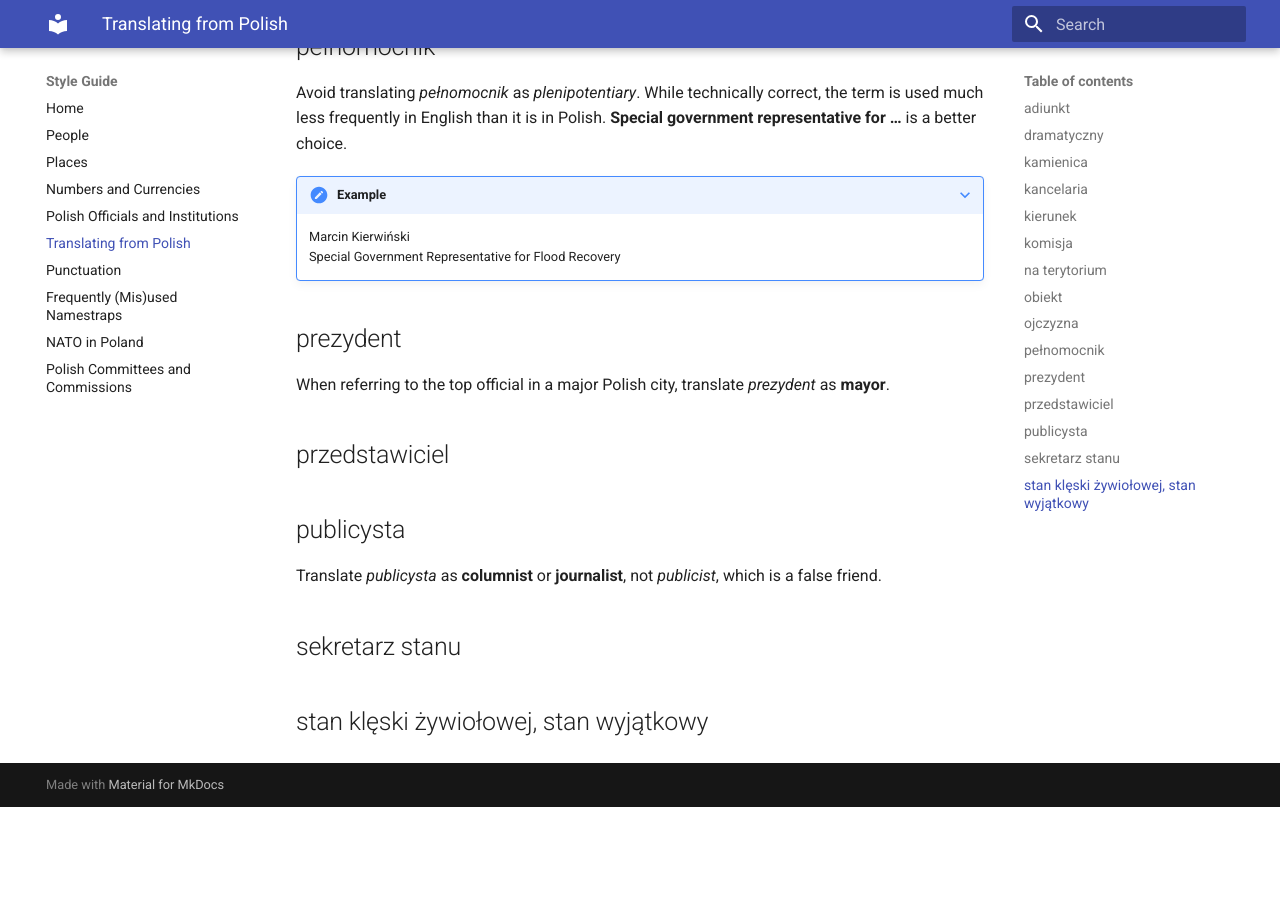
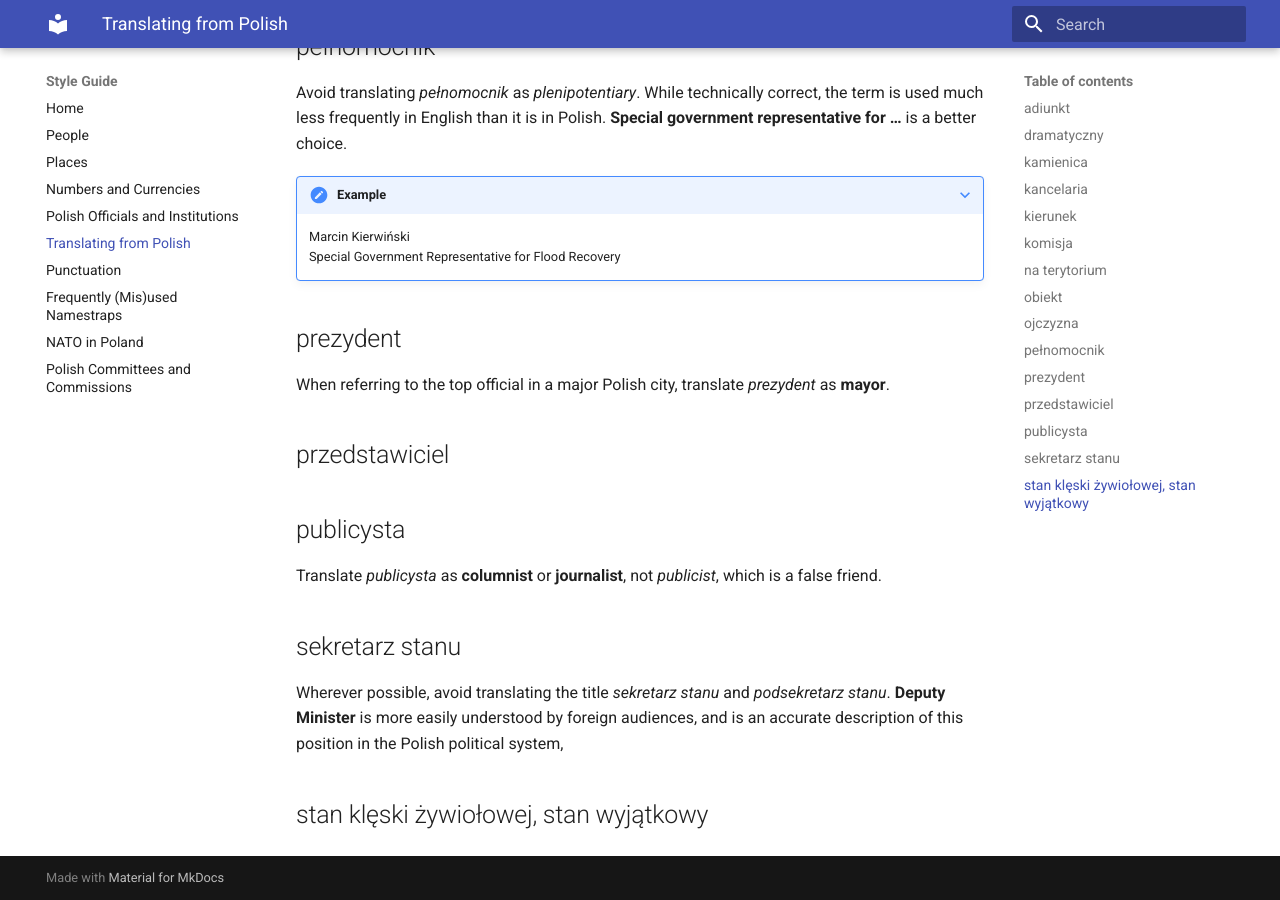
Before and after one commit to rthrbrs/styleguide, an MkDocs documentation site: the page built from docs/TranslatingFromPolish.md, in a window 1280 px wide and 900 px high, scrolled down 986 px. Built offline with MkDocs 1.6.1 and Material for MkDocs 9.7.7, drawn with Linux system fonts in a browser that asks for light colours; before the commit the page ends 1793 px from its top, so only the background shows below that.

Commit message:
added sekretarz stanu

```diff
--- a/docs/TranslatingFromPolish.md
+++ b/docs/TranslatingFromPolish.md
@@ -44,4 +44,6 @@ Translate _publicysta_ as **columnist** or **journalist**, not _publicist_, whic
 
 ## sekretarz stanu
 
+Wherever possible, avoid translating the title _sekretarz stanu_ and _podsekretarz stanu_. **Deputy Minister** is more easily understood by foreign audiences, and is an accurate description of this position in the Polish political system,
+
 ## stan klęski żywiołowej, stan wyjątkowy
```
